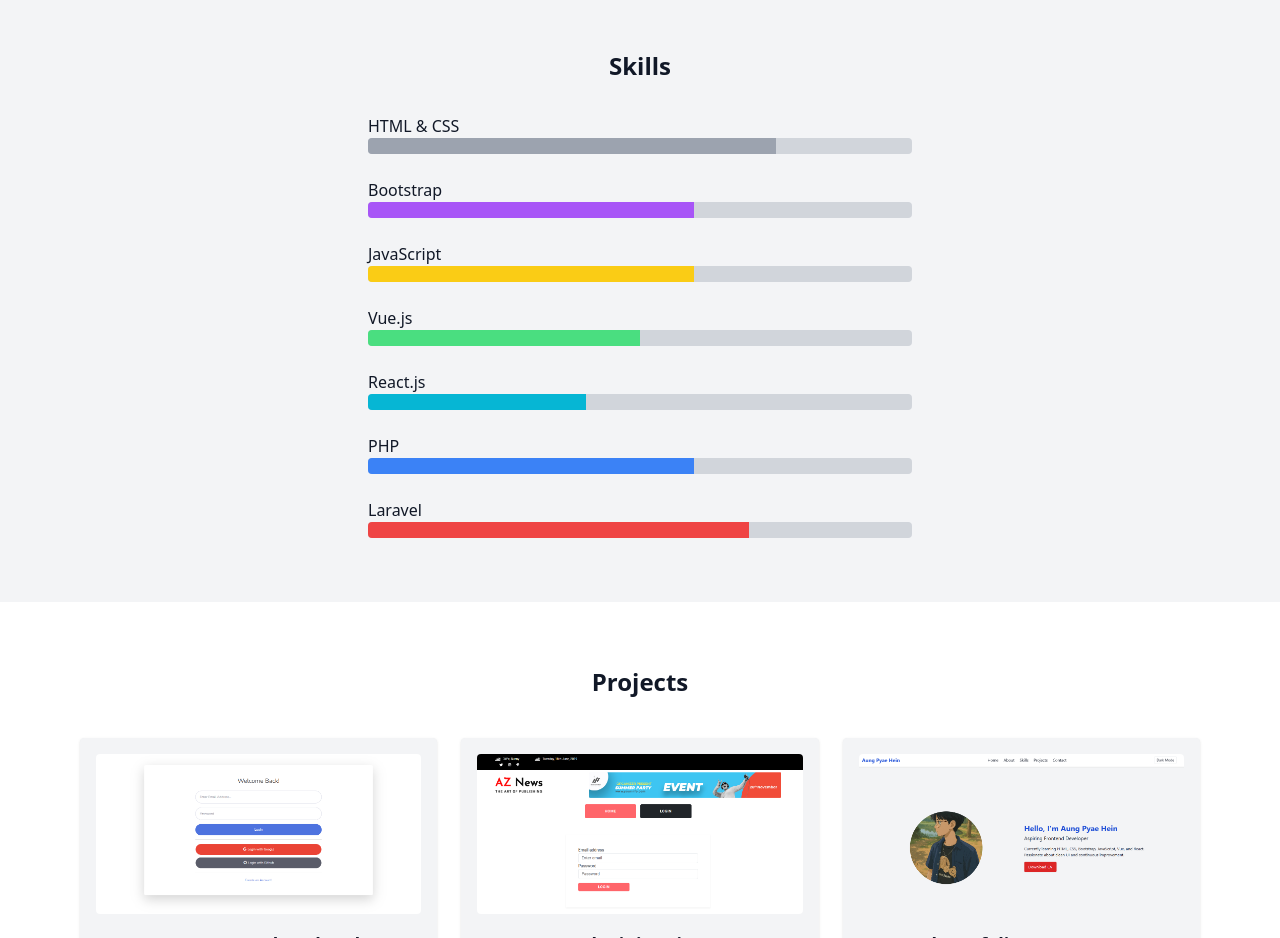
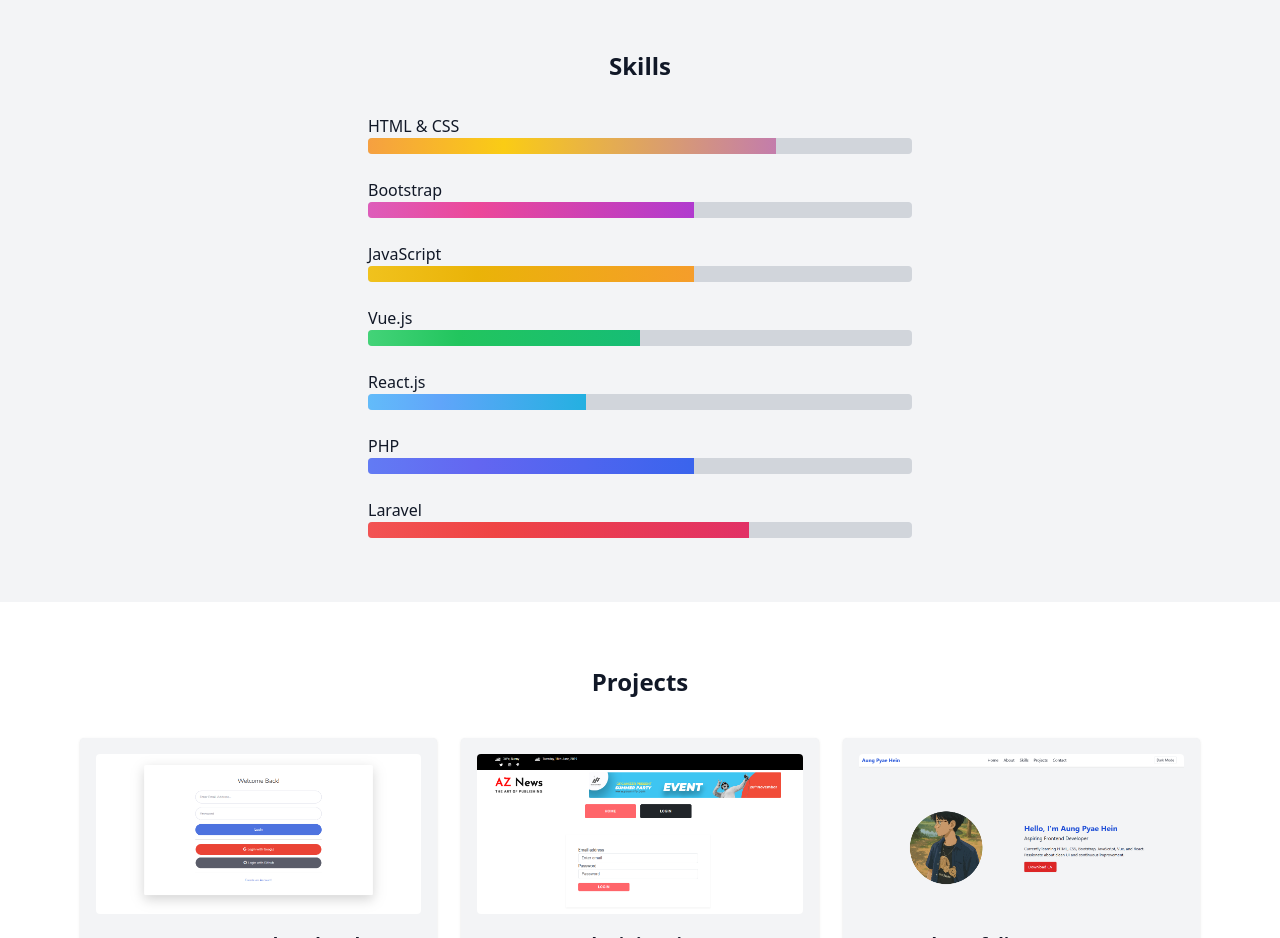
Before and after one commit to aungpyaeheiin/portfolio, a plain HTML site: page index.html in a window 1280 px wide. Shown: the part 1200-2138 px from the top of the page. Drawn offline with nearby package versions, Linux system fonts and the light colour scheme.

Commit message:
Updated skills section with animated gradient progress bars

```diff
--- a/index.html
+++ b/index.html
@@ -4,24 +4,19 @@
     <meta charset="UTF-8" />
     <meta name="viewport" content="width=device-width, initial-scale=1.0" />
     <title>Aung Pyae Hein - Tailwind Portfolio</title>
-    <script src="https://cdn.tailwindcss.com"></script>
-    <script>
-      tailwind.config = {
-        darkMode: "class",
-        theme: {
-          extend: {
-            colors: {
-              primary: "#1D4ED8",
-            },
-          },
-        },
-      };
-    </script>
-    <script>
-      function toggleDarkMode() {
-        document.documentElement.classList.toggle("dark");
+    <style>
+      @keyframes gradient-move {
+        0% {
+          background-position: 0% 50%;
+        }
+        100% {
+          background-position: 100% 50%;
+        }
       }
-    </script>
+      .animate-gradient-move {
+        animation: gradient-move 3s linear infinite;
+      }
+    </style>
   </head>
   <body class="bg-gray-100 dark:bg-gray-900 text-gray-900 dark:text-gray-100">
     <!-- Navbar -->
@@ -115,55 +110,75 @@
             <div
               class="w-full bg-gray-300 dark:bg-gray-700 rounded h-4 overflow-hidden"
             >
-              <div class="bg-gray-400 h-full w-[75%]"></div>
+              <div
+                class="h-full w-[75%] bg-gradient-to-r from-pink-500 via-yellow-400 to-purple-500 bg-[length:200%] animate-gradient-move"
+              ></div>
             </div>
           </div>
+
           <div>
             <label>Bootstrap</label>
             <div
               class="w-full bg-gray-300 dark:bg-gray-700 rounded h-4 overflow-hidden"
             >
-              <div class="bg-purple-500 h-full w-[60%]"></div>
+              <div
+                class="h-full w-[60%] bg-gradient-to-r from-purple-400 via-pink-500 to-purple-600 bg-[length:200%] animate-gradient-move"
+              ></div>
             </div>
           </div>
+
           <div>
             <label>JavaScript</label>
             <div
               class="w-full bg-gray-300 dark:bg-gray-700 rounded h-4 overflow-hidden"
             >
-              <div class="bg-yellow-400 h-full w-[60%]"></div>
+              <div
+                class="h-full w-[60%] bg-gradient-to-r from-yellow-300 via-yellow-500 to-orange-400 bg-[length:200%] animate-gradient-move"
+              ></div>
             </div>
           </div>
+
           <div>
             <label>Vue.js</label>
             <div
               class="w-full bg-gray-300 dark:bg-gray-700 rounded h-4 overflow-hidden"
             >
-              <div class="bg-green-400 h-full w-[50%]"></div>
+              <div
+                class="h-full w-[50%] bg-gradient-to-r from-green-300 via-green-500 to-emerald-500 bg-[length:200%] animate-gradient-move"
+              ></div>
             </div>
           </div>
+
           <div>
             <label>React.js</label>
             <div
               class="w-full bg-gray-300 dark:bg-gray-700 rounded h-4 overflow-hidden"
             >
-              <div class="bg-cyan-500 h-full w-[40%]"></div>
+              <div
+                class="h-full w-[40%] bg-gradient-to-r from-cyan-300 via-blue-400 to-cyan-500 bg-[length:200%] animate-gradient-move"
+              ></div>
             </div>
           </div>
+
           <div>
             <label>PHP</label>
             <div
               class="w-full bg-gray-300 dark:bg-gray-700 rounded h-4 overflow-hidden"
             >
-              <div class="bg-blue-500 h-full w-[60%]"></div>
+              <div
+                class="h-full w-[60%] bg-gradient-to-r from-blue-400 via-indigo-500 to-blue-600 bg-[length:200%] animate-gradient-move"
+              ></div>
             </div>
           </div>
+
           <div>
             <label>Laravel</label>
             <div
               class="w-full bg-gray-300 dark:bg-gray-700 rounded h-4 overflow-hidden"
             >
-              <div class="bg-red-500 h-full w-[70%]"></div>
+              <div
+                class="h-full w-[70%] bg-gradient-to-r from-red-400 via-red-500 to-pink-600 bg-[length:200%] animate-gradient-move"
+              ></div>
             </div>
           </div>
         </div>
@@ -281,4 +296,39 @@
       &copy; 2025 Aung Pyae Hein. All rights reserved.
     </footer>
   </body>
+  <script src="https://cdn.tailwindcss.com"></script>
+  <script>
+    tailwind.config = {
+      theme: {
+        extend: {
+          animation: {
+            "gradient-move": "gradientMove 3s linear infinite",
+          },
+          keyframes: {
+            gradientMove: {
+              "0%": { backgroundPosition: "0% 50%" },
+              "100%": { backgroundPosition: "100% 50%" },
+            },
+          },
+        },
+      },
+    };
+  </script>
+  <script>
+    tailwind.config = {
+      darkMode: "class",
+      theme: {
+        extend: {
+          colors: {
+            primary: "#1D4ED8",
+          },
+        },
+      },
+    };
+  </script>
+  <script>
+    function toggleDarkMode() {
+      document.documentElement.classList.toggle("dark");
+    }
+  </script>
 </html>
```
Also changed, not shown: bootstrap.js (deleted).
